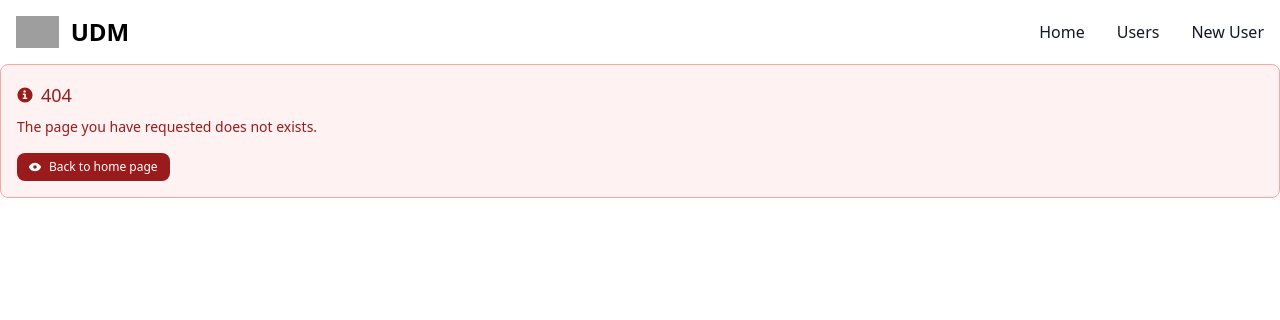
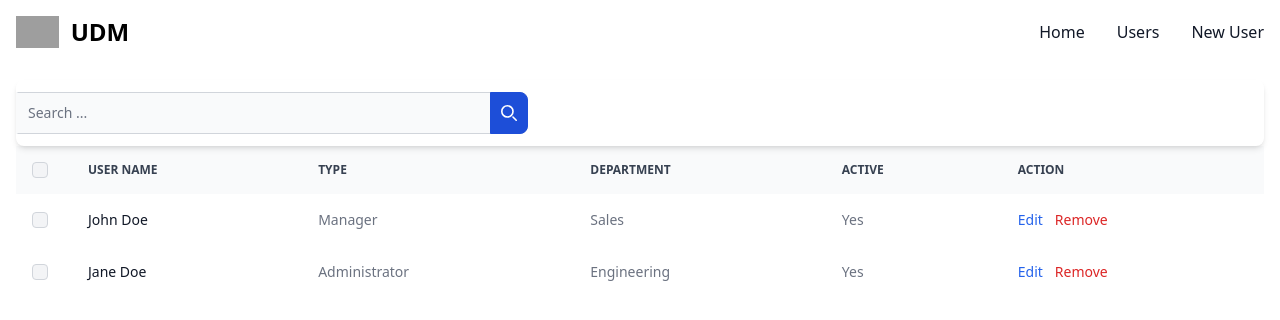
Before and after one commit to ashish-panicker/users-app, an Angular app: page /users/list-all in a window 1280 px wide. Before the commit this address had no page. Shown: the top 320 px of the page. Built offline with nearby package versions, Linux system fonts and the light colour scheme; grey boxes are pictures that could not be loaded.

Commit message:
Routing enhanced with child routes

```diff
--- a/src/app/shared/components/navbar/navbar.component.html
+++ b/src/app/shared/components/navbar/navbar.component.html
@@ -17,11 +17,11 @@
                         aria-current="page">Home</a>
                 </li>
                 <li>
-                    <a routerLink="/list-user"
+                    <a routerLink="/users/list-all"
                         class="block py-2 px-3 text-gray-900 rounded hover:bg-gray-100 md:hover:bg-transparent md:border-0 md:hover:text-blue-700 md:p-0 dark:text-white md:dark:hover:text-blue-500 dark:hover:bg-gray-700 dark:hover:text-white md:dark:hover:bg-transparent">Users</a>
                 </li>
                 <li>
-                    <a routerLink="/create-user"
+                    <a routerLink="/users/create"
                         class="block py-2 px-3 text-gray-900 rounded hover:bg-gray-100 md:hover:bg-transparent md:border-0 md:hover:text-blue-700 md:p-0 dark:text-white md:dark:hover:text-blue-500 dark:hover:bg-gray-700 dark:hover:text-white md:dark:hover:bg-transparent">New
                         User</a>
                 </li>
--- /dev/null
+++ b/src/app/users/delete-confirm/delete-confirm.component.ts
@@ -0,0 +1,33 @@
+import { Component } from '@angular/core';
+import { ActivatedRoute, Router } from '@angular/router';
+import { UserService } from '../../shared/services/user.service';
+
+@Component({
+  selector: 'app-delete-confirm',
+  standalone: true,
+  imports: [],
+  template: `
+    <h1 class="text-4xl ms-5">
+      {{id}} | {{action}}
+    </h1>
+  `,
+  styles: ``
+})
+export class ConfirmActionComponent {
+
+  id: number
+  action: string
+
+  constructor(
+    private route: ActivatedRoute,
+    private router: Router,
+    private service: UserService
+  ) {
+
+    this.id = this.route.snapshot.paramMap.get('id') as unknown as number
+    this.action = this.route.snapshot.paramMap.get('action') as string
+  }
+
+
+
+}
--- a/src/app/users/list-users/list-users.component.html
+++ b/src/app/users/list-users/list-users.component.html
@@ -1,11 +1,16 @@
 <div class="max-w-screen-xl mx-auto p-4">
     <div class="relative overflow-x-auto shadow-md sm:rounded-lg">
-        <div class="pb-4 bg-white dark:bg-gray-900">
-            <label for="table-search"
-                class="sr-only">Search</label>
-            <div class="relative mt-1">
-                <div class="absolute inset-y-0 rtl:inset-r-0 start-0 flex items-center ps-3 pointer-events-none">
-                    <svg class="w-4 h-4 text-gray-500 dark:text-gray-400"
+        <form class="max-w-lg my-3">
+            <div class="flex">
+                <div class="relative w-full">
+                    <input type="search"
+                        id="search-dropdown"
+                        class="block p-2.5 w-full z-20 text-sm text-gray-900 bg-gray-50 rounded-e-lg border-s-gray-50 border-s-2 border border-gray-300 focus:ring-blue-500 focus:border-blue-500 dark:bg-gray-700 dark:border-s-gray-700  dark:border-gray-600 dark:placeholder-gray-400 dark:text-white dark:focus:border-blue-500"
+                        placeholder="Search ..."
+                        required />
+                    <button type="submit"
+                        class="absolute top-0 end-0 p-2.5 text-sm font-medium h-full text-white bg-blue-700 rounded-e-lg border border-blue-700 hover:bg-blue-800 focus:ring-4 focus:outline-none focus:ring-blue-300 dark:bg-blue-600 dark:hover:bg-blue-700 dark:focus:ring-blue-800">
+                        <svg class="w-4 h-4"
                             aria-hidden="true"
                             xmlns="http://www.w3.org/2000/svg"
                             fill="none"
@@ -16,13 +21,11 @@
                                 stroke-width="2"
                                 d="m19 19-4-4m0-7A7 7 0 1 1 1 8a7 7 0 0 1 14 0Z" />
                         </svg>
+                        <span class="sr-only">Search</span>
+                    </button>
                 </div>
-                <input type="text"
-                    name="userSearch"
-                    class="block pt-2 ps-10 text-sm text-gray-900 border border-gray-300 rounded-lg w-80 bg-gray-50 focus:ring-blue-500 focus:border-blue-500 dark:bg-gray-700 dark:border-gray-600 dark:placeholder-gray-400 dark:text-white dark:focus:ring-blue-500 dark:focus:border-blue-500"
-                    placeholder="Search for users" />
             </div>
+        </form>
     </div>
     <app-show-user [users]="users"></app-show-user>
 </div>
-</div>
--- a/src/app/users/show-user/show-user.component.html
+++ b/src/app/users/show-user/show-user.component.html
@@ -60,9 +60,9 @@
                 {{user.status}}
             </td>
             <td class="flex items-center px-6 py-4">
-                <a href="#"
+                <a [routerLink]="['/users', 'edit',user.id]"
                     class="font-medium text-blue-600 dark:text-blue-500 hover:underline">Edit</a>
-                <a href="#"
+                <a [routerLink]="['/users', 'delete',user.id]"
                     class="font-medium text-red-600 dark:text-red-500 hover:underline ms-3">Remove</a>
             </td>
         </tr>
--- a/src/app/users/show-user/show-user.component.ts
+++ b/src/app/users/show-user/show-user.component.ts
@@ -1,11 +1,12 @@
 import { Component, Input } from '@angular/core';
 import { User } from '../../model/user';
 import { NgFor } from '@angular/common';
+import { RouterLink } from '@angular/router';
 
 @Component({
   selector: 'app-show-user',
   standalone: true,
-  imports: [NgFor],
+  imports: [NgFor, RouterLink],
   templateUrl: './show-user.component.html',
   styleUrl: './show-user.component.css'
 })
```
Also changed, not shown: src/app/app.routes.ts (+12 -2 lines). Lines whose indentation alone changed are shown as unchanged.
